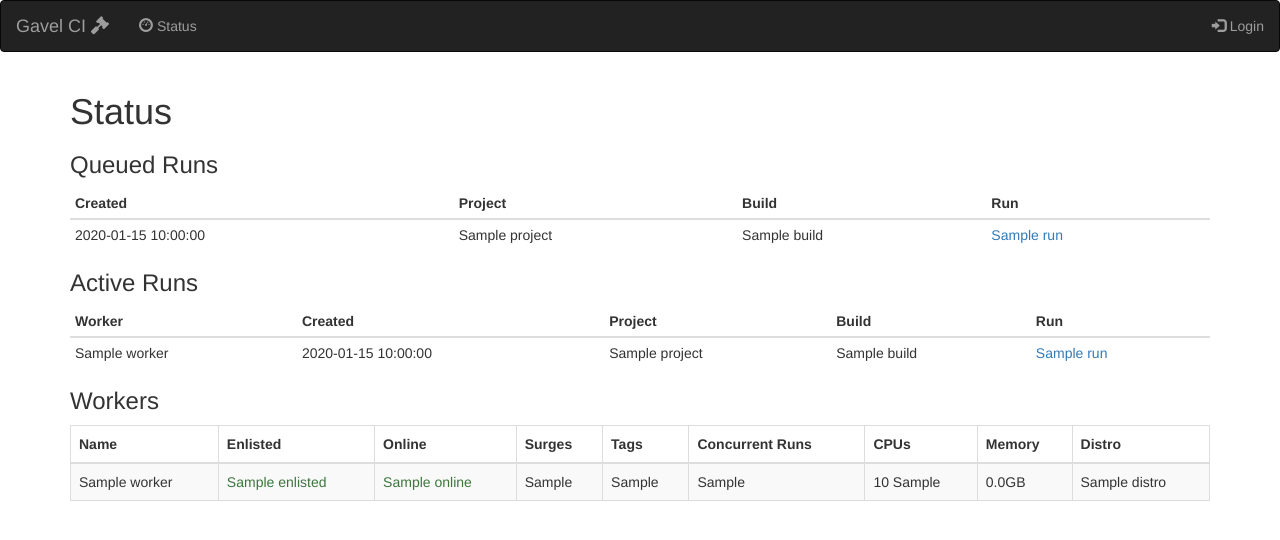
After one commit to foundriesio/gavel-ci, a Python web app: template gavel_ci/templates/status.html in a window 1280 px wide. The commit adds this page. Shown: the top 540 px of the page. Run offline with Jinja, Linux system fonts and the light colour scheme; the template is opened without the code that fills it: most values are stand-ins (such as "Sample title", 1, 10 or a date in 2020); some libraries are stand-ins or nearby versions.

Commit message:
Add a status page
Signed-off-by: Andy Doan <andy@opensourcefoundries.com>

```diff
--- a/gavel_ci/templates/layout.html
+++ b/gavel_ci/templates/layout.html
@@ -18,6 +18,7 @@
           <a class="navbar-brand" href="#">Gavel CI <i class="fas fa-gavel"></i></a>
         </div>
         <ul class="nav navbar-nav">
+          <li><a href="{{url_for('jobserv.status')}}"><span class="glyphicon glyphicon-dashboard"></span> Status</a></li>
           {%- if current_user.is_admin -%}
           <li><a href="#" data-toggle="modal" data-target="#createProject"><span class="glyphicon glyphicon-plus"></span> Create project</a></li>
           {%- endif -%}
--- /dev/null
+++ b/gavel_ci/templates/status.html
@@ -0,0 +1,75 @@
+{% extends "layout.html" %}
+{% block body %}
+<h1>Status</h1>
+
+<h3>Queued Runs</h3>
+<table class="table  table-condensed">
+  <thead>
+    <tr>
+      <th>Created</th>
+      <th>Project</th>
+      <th>Build</th>
+      <th>Run</th>
+    </tr>
+  </thead>
+  <tbody>
+{% for run in health.QUEUED %}
+    <tr>
+      <td>{{run.created}}</td>
+      <td>{{run.project}}</td>
+      <td>{{run.build}}</td>
+      <td><a href="{{url_for('jobserv.run', proj=run.project, build=run.build, run=run.run)}}">{{run.run}}</a></td>
+    </tr>
+{% endfor %}
+  </tbody>
+</table>
+
+<h3>Active Runs</h3>
+<table class="table  table-condensed">
+  <thead>
+    <tr>
+      <th>Worker</th>
+      <th>Created</th>
+      <th>Project</th>
+      <th>Build</th>
+      <th>Run</th>
+    </tr>
+  </thead>
+  <tbody>
+{% for worker, runs in health.RUNNING.items() %}
+{% for run in runs %}
+    <tr>
+      <td>{{worker}}</td>
+      <td>{{run.created}}</td>
+      <td>{{run.project}}</td>
+      <td>{{run.build}}</td>
+      <td><a href="{{url_for('jobserv.run', proj=run.project, build=run.build, run=run.run)}}">{{run.run}}</a></td>
+    </tr>
+{% endfor %}
+{% endfor %}
+  </tbody>
+</table>
+
+<h3>Workers</h3>
+<table class="table table-striped table-bordered">
+  <thead>
+    <tr><th>Name</th><th>Enlisted</th><th>Online</th><th>Surges</th><th>Tags</th><th>Concurrent Runs</th><th>CPUs</th><th>Memory</th><th>Distro</th></tr>
+  </thead>
+  <tbody>
+  {% for worker in workers %}
+  <tr>
+    <td>{{worker.name}}</td>
+    <td class="{% if worker.enlisted %}text-success{% else %}text-danger{% endif %}">{{worker.enlisted}}</td>
+    <td class="{% if worker.online %}text-success{% else %}text-danger{% endif %}">{{worker.online}}</td>
+    <td>{{worker.surges_only}}</td>
+    <td>{{worker.host_tags|join(', ')}}</td>
+    <td>{{worker.concurrent_runs}}</td>
+    <td>{{worker.cpu_total}} {{worker.cpu_type}}</td>
+    <td>{{(worker.mem_total / 1024 / 1024 / 1000) | round}}GB</td>
+    <td>{{worker.distro}}</td>
+  </tr>
+  {% endfor %}
+  </tbody>
+</table>
+
+{% endblock %}
```
Also changed, not shown: gavel_ci/ui/jobserv.py (+7 -0 lines).
